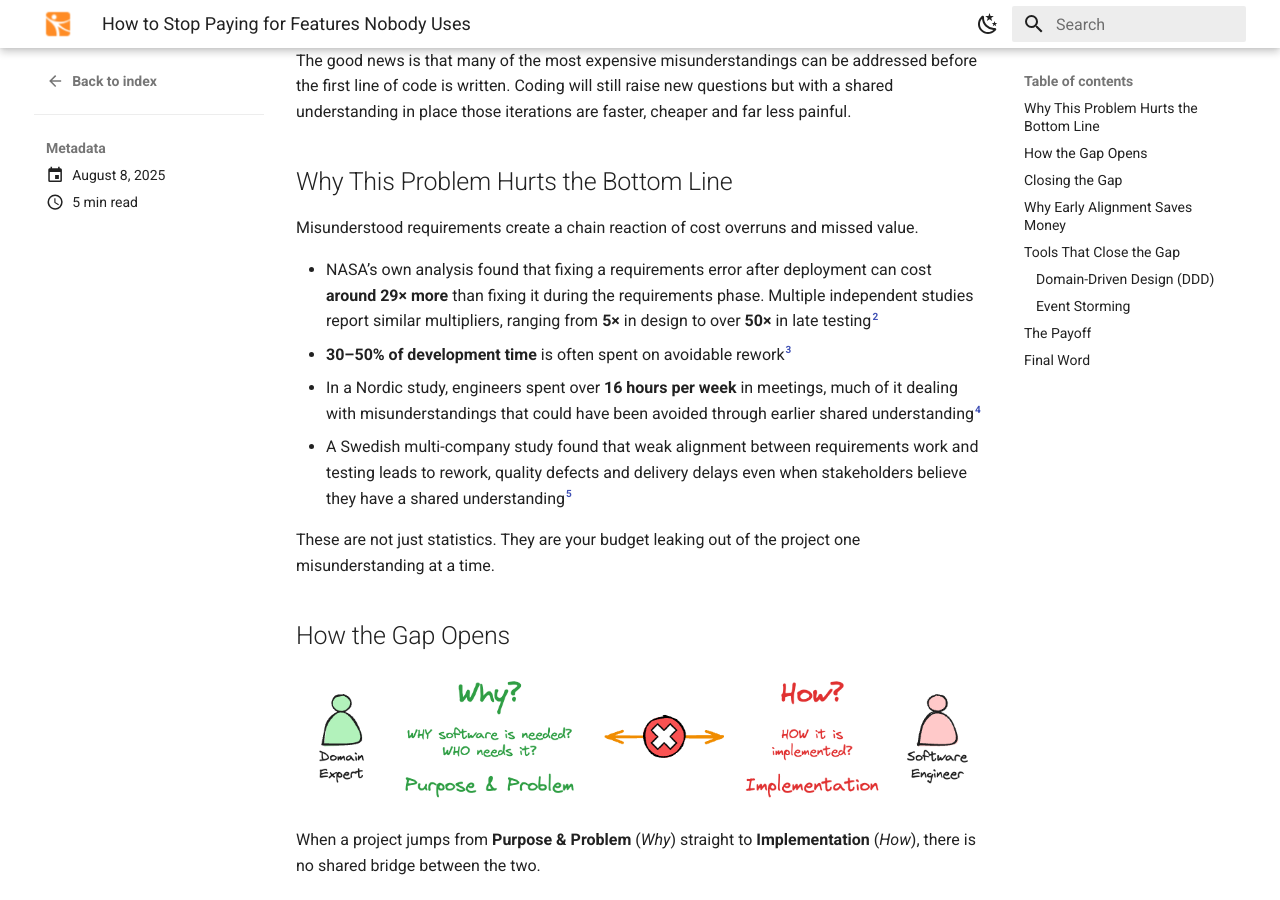
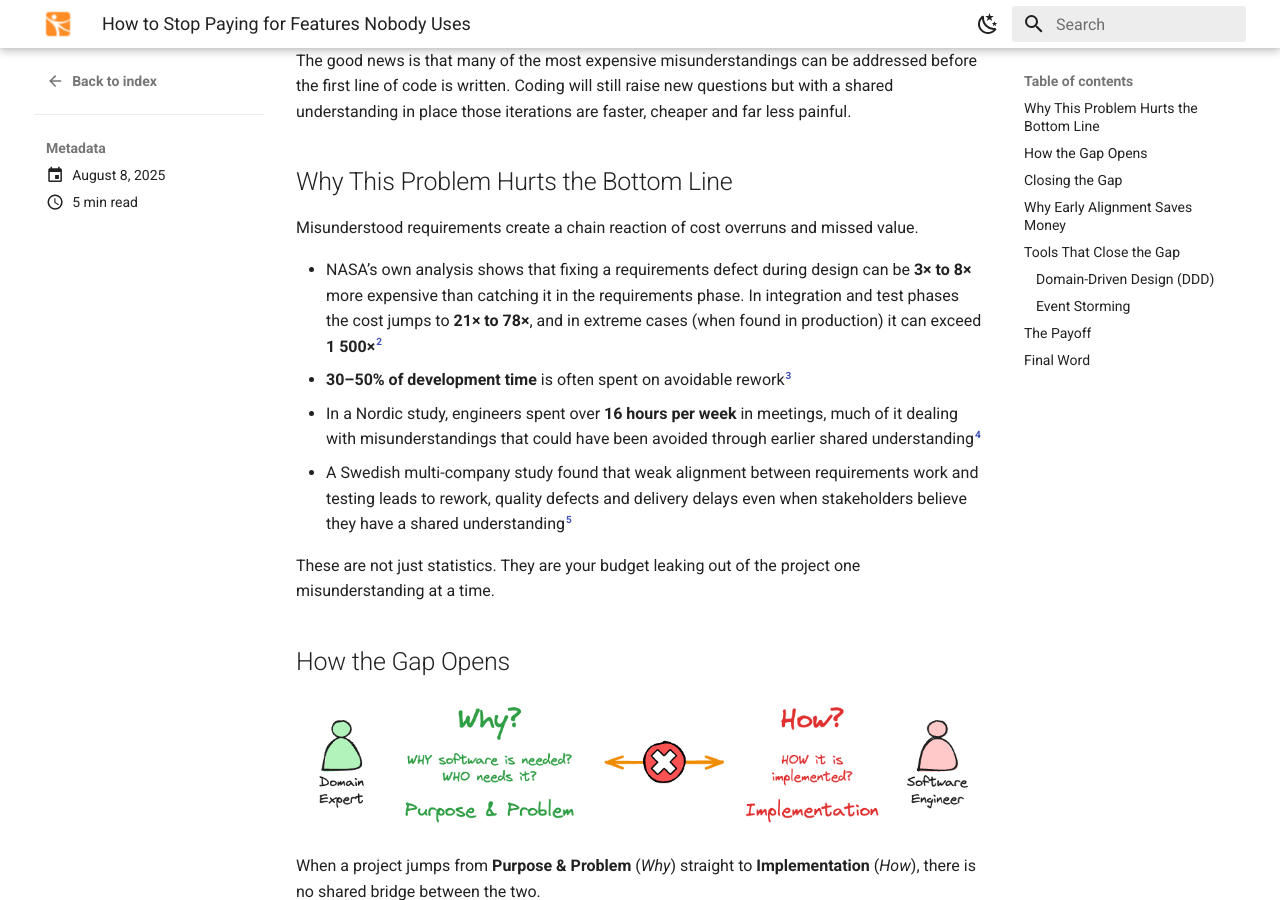
Before and after one commit to roikonen/scalablemodeling, an MkDocs documentation site: the page built from docs/blog/posts/20250808-expert-developer-gap.md, in a window 1280 px wide and 900 px high, scrolled down 436 px. Built offline with MkDocs 1.6.1 and Material for MkDocs 9.7.7, drawn with Linux system fonts in a browser that asks for light colours; some of the changed text lies outside the part shown.

Commit message:
Blog established

```diff
--- a/docs/blog/posts/20250808-expert-developer-gap.md
+++ b/docs/blog/posts/20250808-expert-developer-gap.md
@@ -17,7 +17,7 @@ The good news is that many of the most expensive misunderstandings can be addres
 
 Misunderstood requirements create a chain reaction of cost overruns and missed value.
 
-- NASA’s own analysis found that fixing a requirements error after deployment can cost **around 29× more** than fixing it during the requirements phase. Multiple independent studies report similar multipliers, ranging from **5×** in design to over **50×** in late testing[^2]
+- NASA’s own analysis shows that fixing a requirements defect during design can be **3× to 8×** more expensive than catching it in the requirements phase. In integration and test phases the cost jumps to **21× to 78×**, and in extreme cases (when found in production) it can exceed **1 500×**[^2]
 - **30–50% of development time** is often spent on avoidable rework[^3]
 - In a Nordic study, engineers spent over **16 hours per week** in meetings, much of it dealing with misunderstandings that could have been avoided through earlier shared understanding[^4]
 - A Swedish multi-company study found that weak alignment between requirements work and testing leads to rework, quality defects and delivery delays even when stakeholders believe they have a shared understanding[^5]
@@ -112,7 +112,7 @@ Software is translation. Every mistranslation costs money. **DDD** and **Event S
 If you are tired of paying for features nobody uses bring your experts and engineers into the same room before the first sprint. The savings start before the code does.
 
 [^1]: Standish Group (2002). *CHAOS Report* figure cited by Mike Cohn in [LinkedIn article](https://www.linkedin.com/pulse/64-features-really-rarely-never-used-mike-cohn). This is an older data point used here as an illustration of the problem, not a current benchmark.
-[^2]: NASA (2010). *Cost of Fixing Defects*. Based on analysis of NASA software projects and multiple independent studies. [PDF](https://ntrs.nasa.gov/api/citations/20100036670/downloads/20100036670.pdf)
+[^2]: NASA (2010). *Cost of Fixing Defects*. Based on analysis of NASA software projects and multiple independent studies. Relative cost multipliers: 3×–8× in design, 7×–16× in build, 21×–78× in integration/test, and up to 1 500× in extreme post-deployment cases. [PDF](https://ntrs.nasa.gov/api/citations/20100036670/downloads/20100036670.pdf)
 [^3]: Astadia (2023). *Project Failure Statistics*. [Link](https://www.astadia.com/blog/project-failure)
 [^4]: Stray, V. G., & Moe, N. B. (2020). *Understanding Coordination in Global Software Engineering: A Mixed-Methods Study on the Use of Meetings and Slack*. arXiv:2007.02328. [PDF](https://arxiv.org/pdf/2007.02328.pdf)
 [^5]: Bjarnason, E., Rasmusson, A., Unterkalmsteiner, M., Engström, E., & Gorschek, T. (2023). *Challenges and Practices in Aligning Requirements with Verification and Validation: A Case Study of Six Companies*. arXiv:2307.12489. [PDF](https://arxiv.org/pdf/2307.12489.pdf)
```
